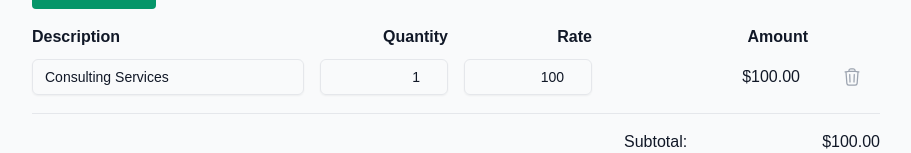
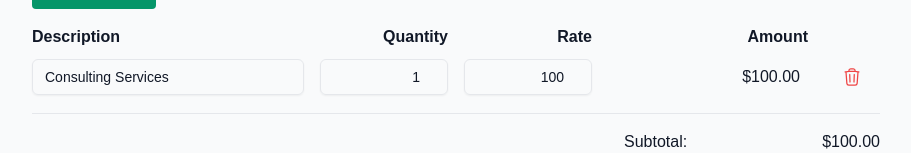
Before and after one commit to nanayawdev/salesgirl, a React (Vite) app: page /create-invoice in a window 1280 px wide. Shown: the part 1207-1360 px from the top of the page, without its empty margins (184-1095 px from the left). Built offline with nearby package versions, Linux system fonts and the light colour scheme.

Commit message:
Update delete button styling in InvoiceGenerator for improved visual feedback
- Changed button text color from gray to red and hover color from red to rose for better visibility and user interaction.

```diff
--- a/src/components/InvoiceGenerator/InvoiceGenerator.jsx
+++ b/src/components/InvoiceGenerator/InvoiceGenerator.jsx
@@ -386,7 +386,7 @@ const InvoiceGenerator = () => {
                     const newItems = items.filter((_, i) => i !== index);
                     setItems(newItems);
                   }}
-                  className="p-1 text-gray-400 hover:text-red-500"
+                  className="p-1 text-red-500 hover:text-rose-300"
                 >
                   <TrashIcon className="w-5 h-5" />
                 </button>
```
